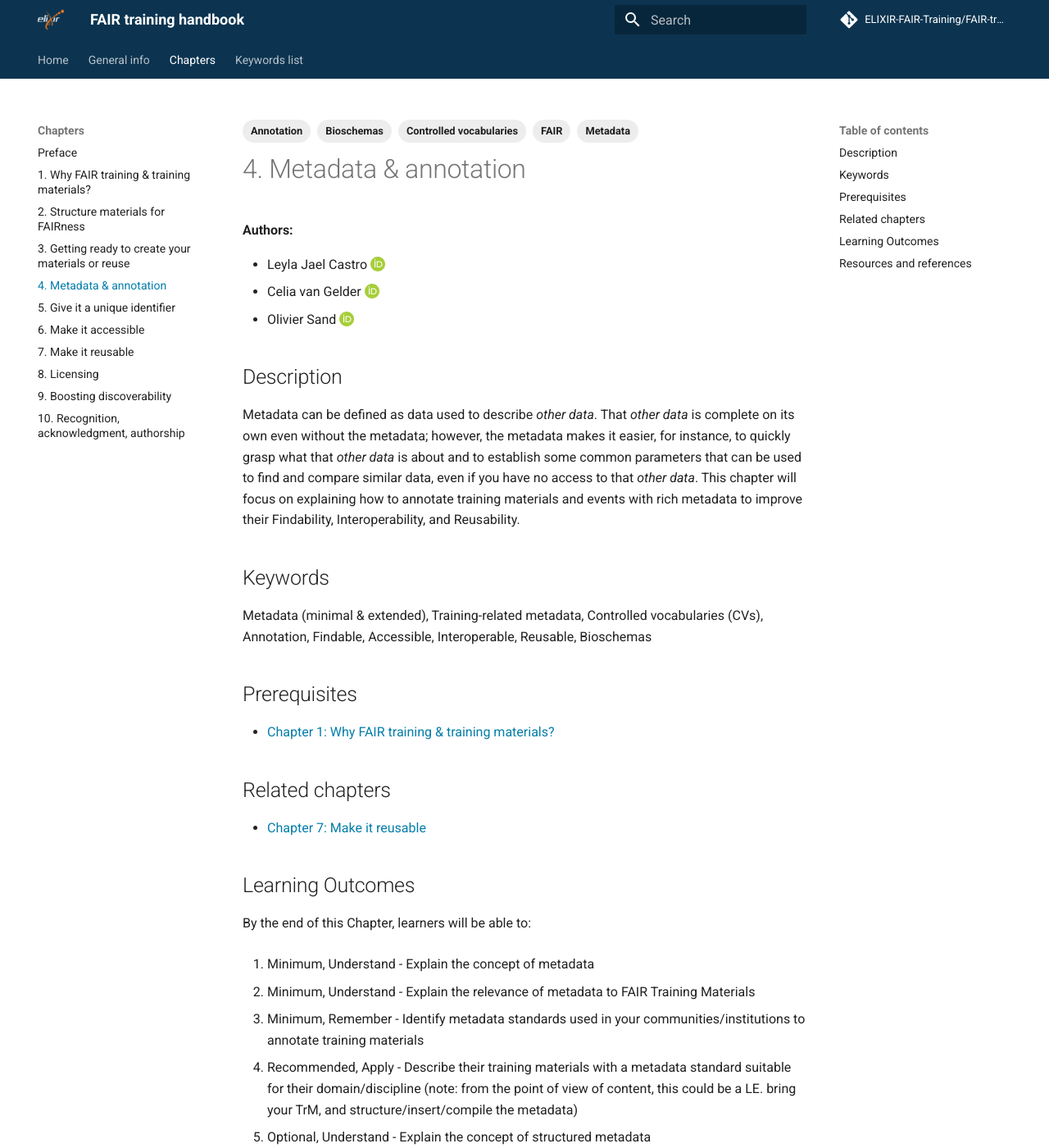
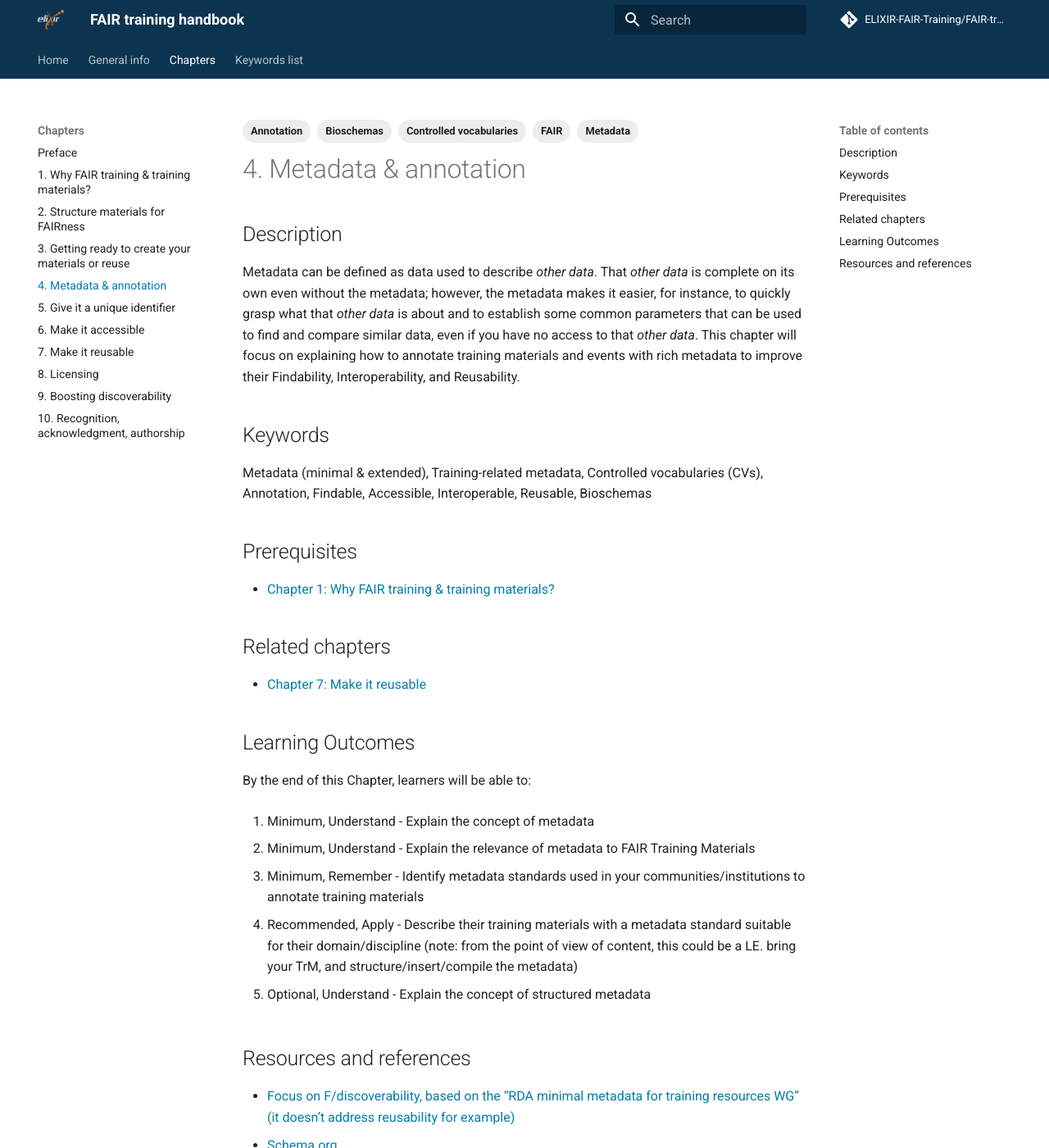
Before and after one commit to elixir-europe-training/ELIXIR-TrP-FAIR-training-handbook, an MkDocs documentation site: the page built from docs/chapters/chapter_04.md, in a window 1280 px wide and 1400 px high. Shown: the whole window at 82% size. Built offline with MkDocs 1.6.1 and Material for MkDocs 9.7.7, drawn with Linux system fonts in a browser that asks for light colours; comment, search, counter and statistics services are not loaded.

Commit message:
removed authors

```diff
--- a/docs/chapters/chapter_04.md
+++ b/docs/chapters/chapter_04.md
@@ -6,12 +6,6 @@ tags:
     - FAIR
     - Bioschemas
 ---
-
-**Authors:**
-
-- Leyla Jael Castro [:custom-orcid:](https://orcid.org/0000-0003-3986-0510)
-- Celia van Gelder [:custom-orcid:](https://orcid.org/0000-0002-0223-2329)
-- Olivier Sand [:custom-orcid:](https://orcid.org/0000-0003-1465-1640)
 
 ## Description
 Metadata can be defined as data used to describe _other data_. That _other data_ is complete on its own even without the metadata; however, the metadata makes it easier, for instance, to quickly grasp what that _other data_ is about and to establish some common parameters that can be used to find and compare similar data, even if you have no access to that _other data_. This chapter will focus on explaining how to annotate training materials and events with rich metadata to improve their Findability, Interoperability, and Reusability.
```
